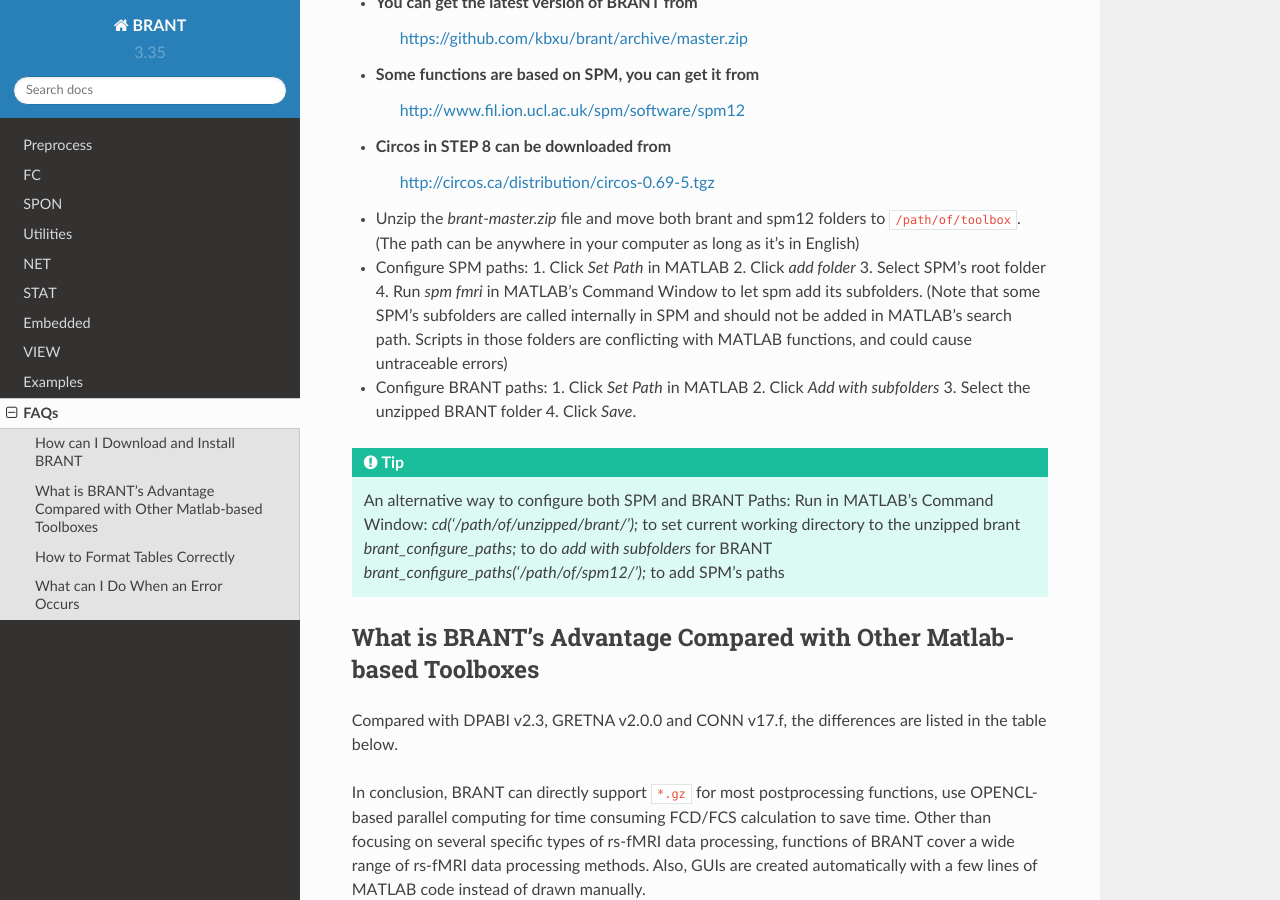
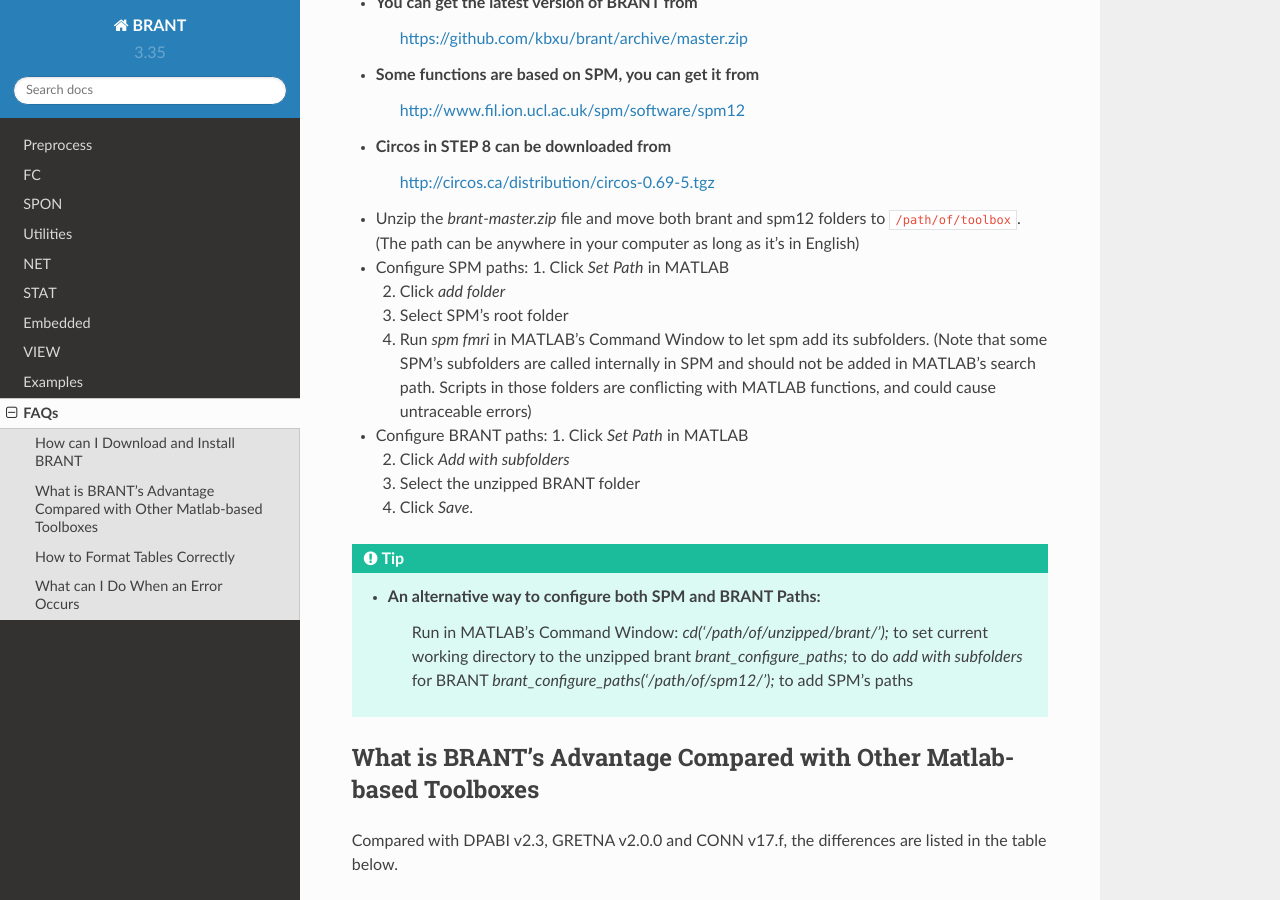
Before and after one commit to YongLiuLab/brant, a Sphinx documentation site: the page built from source/FAQs.txt, in a window 1280 px wide and 900 px high, scrolled down 225 px. Built offline with Sphinx 7.4.7 and the Read the Docs theme 2.0.0, drawn with Linux system fonts in a browser that asks for light colours; pages that are not in the unit, such as notebooks, are missing from menus.

Commit message:
Update FAQs.txt

```diff
--- a/source/FAQs.txt
+++ b/source/FAQs.txt
@@ -14,21 +14,28 @@
 * Unzip the *brant-master.zip* file and move both brant and spm12 folders to :file:`/path/of/toolbox`. (The path can be anywhere in your computer as long as it's in English)
 * Configure SPM paths:
   1. Click *Set Path* in MATLAB
+
   2. Click *add folder*
+
   3. Select SPM's root folder
+
   4. Run *spm fmri* in MATLAB's Command Window to let spm add its subfolders. (Note that some SPM's subfolders are called internally in SPM and should not be added in MATLAB's search path. Scripts in those folders are conflicting with MATLAB functions, and could cause untraceable errors)
+
 * Configure BRANT paths:
   1. Click *Set Path* in MATLAB
+
   2. Click *Add with subfolders*
+
   3. Select the unzipped BRANT folder
+
   4. Click *Save*.
 
 .. tip::
-        An alternative way to configure both SPM and BRANT Paths:
-	Run in MATLAB's Command Window:
-	*cd('/path/of/unzipped/brant/');* to set current working directory to the unzipped brant
-	*brant_configure_paths;* to do *add with subfolders* for BRANT
-	*brant_configure_paths('/path/of/spm12/');* to add SPM's paths
+        * An alternative way to configure both SPM and BRANT Paths:
+	    Run in MATLAB's Command Window:
+	    *cd('/path/of/unzipped/brant/');* to set current working directory to the unzipped brant
+	    *brant_configure_paths;* to do *add with subfolders* for BRANT
+	    *brant_configure_paths('/path/of/spm12/');* to add SPM's paths
 
 
 What is BRANT's Advantage Compared with Other Matlab-based Toolboxes
```
